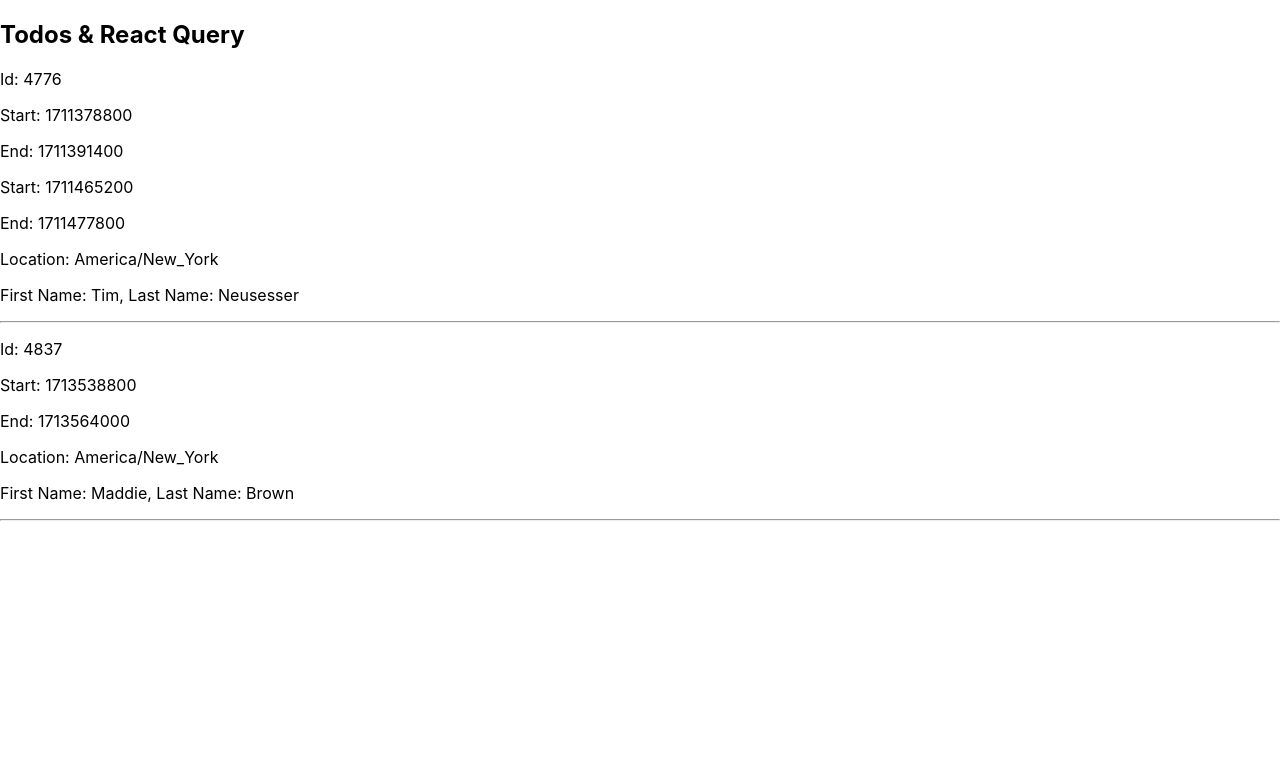
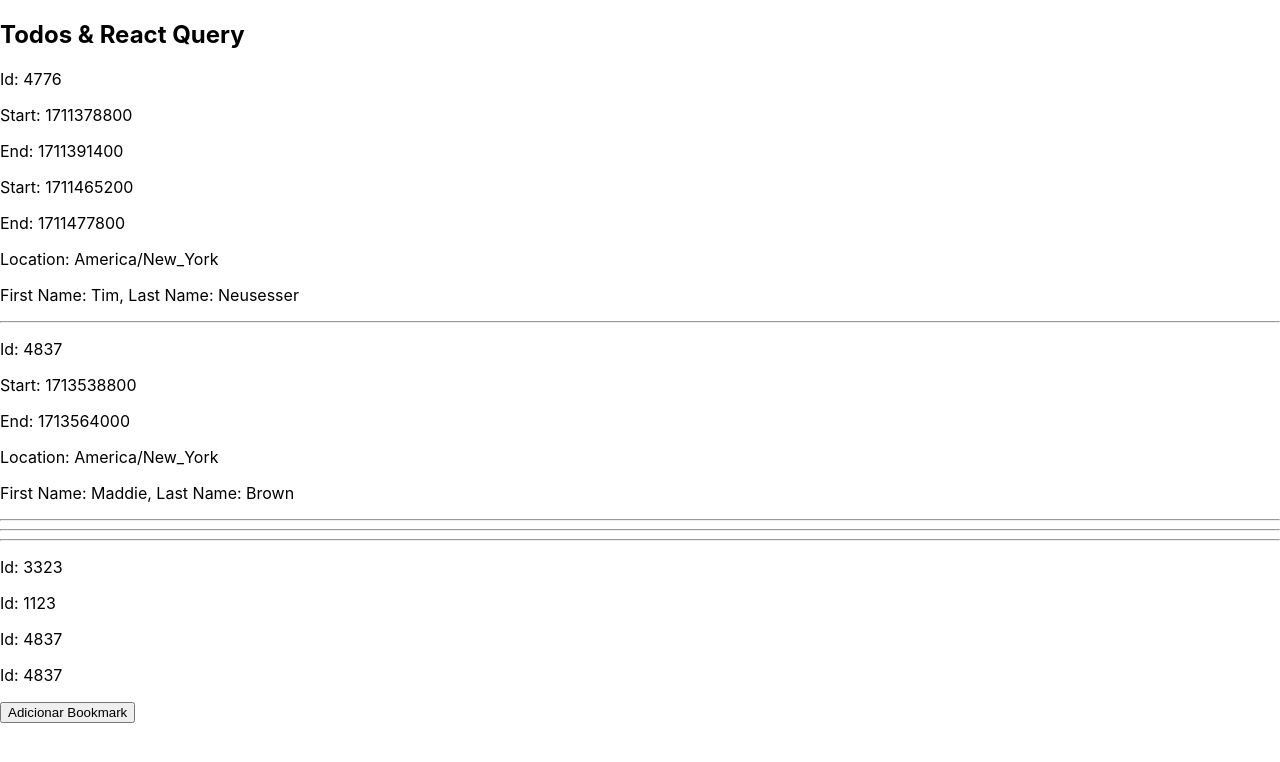
Before and after one commit to Amandasv/nng, a React (Create React App) app: page / in a window 1280 px wide. Shown: the top 762 px of the page. Built offline with nearby package versions, Linux system fonts and the light colour scheme; data requests are answered from the project's data file.

Commit message:
bookmark add e removendo em partes

```diff
--- a/db.json
+++ b/db.json
@@ -59,6 +59,12 @@
     },
     {
       "id": "1123"
+    },
+    {
+      "id": "4837"
+    },
+    {
+      "id": "4837"
     }
   ]
 }
--- a/src/App.tsx
+++ b/src/App.tsx
@@ -1,4 +1,4 @@
-import React from 'react';
+import React, { useEffect, useState } from 'react';
 import axios from 'axios';
 import logo from './logo.svg';
 import './App.css';
@@ -6,21 +6,16 @@ import { useMutation, useQuery, useQueryClient, useQueries } from 'react-query';
 import { useCourseData } from './hooks/useCourseData'
 import Course from './components/course/Course';
 import { Tile } from './components/course/Tile';
+import { useBookmarkData, useSaveBookmark } from './hooks/useBookmarkData';
+import { BookmarkButton } from './components/bookmark/BookmarkButton';
 
 function App() {
 
-  const { data, isLoading } = useCourseData();
+  const { data: courseListData, isLoading: isLoadingCourse } = useCourseData();
+  const {saveBookmark} = useSaveBookmark();
+  const [selectedCourse, setSelectedCourse] = useState('')
+  console.log('selectedCourse', selectedCourse)
 
-  // if (isLoading) {
-  //   return <div className="loading">Carregando...</div>;
-  // }
-
-  // if (coursesQuery.error) {
-  //   return <div className="loading">Algo deu errado!</div>;
-  // }
-
-  console.log('isLoading', isLoading)
-  console.log('aqui', data ? data[0] : '')
 
 
   return (
@@ -29,32 +24,25 @@ function App() {
         <h2>Todos & React Query</h2>
 
 
-        {data?.map((item: Course) => (
+        {courseListData?.map((item: Course) => (
           <>
-            <Tile course={item} />
+          <div onClick={() => setSelectedCourse(item.id)}>
+            <Tile course={item}/>
+          </div>
+
           </>
 
         ))}
 
-        {/* <Tile course={fakeCourse} /> */}
-        {/* {courses.map((course: any) => (
-          <div
-            onClick={() =>
-              mutation.mutate(course.id)
-            }
-            key={course.id}
-          >
-            {course.id}
-          </div>
-        ))}
+        {/* <div
+          onClick={() => saveBookmark.mutate('999')}
+        >
+          clica aqui
+        </div> */}
         <hr/>
-        {saves.map((saved: any) => (
-          <div
-            key={saved.id}
-          >
-            {saved.id}
-          </div>
-        ))} */}
+        <hr/>
+
+        <BookmarkButton id={selectedCourse}/>
       </div>
     </div>
   );
--- /dev/null
+++ b/src/components/bookmark/BookmarkButton.tsx
@@ -0,0 +1,79 @@
+import { useEffect, useState } from "react";
+import { useBookmarkData, useRemoveBookmark, useSaveBookmark } from "../../hooks/useBookmarkData";
+import { Saved } from "./Saved";
+import { error } from "console";
+
+export function BookmarkButton({ id }: Saved) {
+  const [bookmarked, setBookmarked] = useState<boolean>(false);
+  const { saveBookmark } = useSaveBookmark();
+  const { deleteCourse } = useRemoveBookmark();
+  const { data: bookmarkedData, isLoading: isLoadingBookmarked } = useBookmarkData();
+
+
+  const [bookmarkedList, setBookmarkedList] = useState<Saved[]>([]);
+
+  useEffect(() => {
+    if (bookmarkedData) {
+      setBookmarkedList(bookmarkedData);
+    }
+  }, [bookmarkedData, bookmarked])
+
+  const existe = bookmarkedList.some(item => item.id === id);
+
+  useEffect(() => {
+    if(existe){
+      console.log('caiu no useEffect')
+      setBookmarked(true)
+    }
+  }, [id])
+
+
+  console.log('existe??', existe)
+
+  // console.log('state -bookmarkedList', bookmarkedList)
+
+
+  const addBookmark = () => {
+    console.log('caiu do addBookmark')
+    if(id) {
+      saveBookmark.mutate(id)
+      if (saveBookmark.isSuccess) {
+        console.log('SUCESSO')
+        setBookmarked(true)
+      }
+    }
+
+  }
+
+  const removeBookmark = () => {
+    console.log('caiu no removeBookmark')
+    if (deleteCourse.isSuccess) {
+      console.log('foi DELETADO com SUCESSO')
+      setBookmarked(false)
+    }
+  }
+
+  const handleBookmarkClick = () => {
+    if (!bookmarked) {
+      addBookmark();
+    } else {
+      removeBookmark();
+    }
+  }
+
+  return (
+    <div>
+      {bookmarkedData?.map((item: any) => (
+          <>
+            <p>Id: {item.id}</p>
+          </>
+
+        ))}
+
+      <button onClick={handleBookmarkClick}>
+        {bookmarked ? 'Remover Bookmark' : 'Adicionar Bookmark'}
+      </button>
+      {bookmarked && <p>id: {id} Adicionado!</p>}
+    </div>
+  )
+}
--- /dev/null
+++ b/src/components/bookmark/Saved.ts
@@ -0,0 +1,3 @@
+export interface Saved {
+    id?: string;
+}
--- /dev/null
+++ b/src/hooks/useBookmarkData.ts
@@ -0,0 +1,70 @@
+import axios, { AxiosPromise, AxiosResponse } from "axios"
+import { useMutation, useQuery, useQueryClient } from "react-query"
+
+export function useBookmarkData() {
+  const query = useQuery({
+    queryFn: () => axios.get("http://localhost:5000/saved").then((response) => response),
+    queryKey: ['saved-data'],
+    retry: 2
+  })
+
+  return {
+    ...query,
+    data: query.data?.data
+  }
+}
+
+export function useSaveBookmark() {
+  const { data: currentSaved } = useBookmarkData();
+  const queryClient = useQueryClient();
+
+  let courseId: { id: string; };
+
+  const postData = async (courseId: string): Promise<AxiosResponse<any>> => {
+    courseId=courseId;
+    const response = axios.post(`http://localhost:5000/saved`, { id: courseId })
+    return response;
+  }
+
+  const saveBookmark = useMutation({
+    mutationFn: postData,
+    onSuccess: () => queryClient.invalidateQueries(['saved-data']),
+    onError: (error) => {
+      console.error(error);
+    },
+  })
+
+  return {
+    saveBookmark
+  }
+}
+
+export function useRemoveBookmark() {
+  const { data: currentSaved } = useBookmarkData();
+  const queryClient = useQueryClient();
+
+  let courseId: { id: string; };
+
+  const deleteData = async (courseId: string): Promise<AxiosResponse<any>> => {
+    courseId=courseId;
+    const response = axios.delete(`http://localhost:5000/saved/${courseId}`)
+    return response;
+  }
+
+  // const deleteCourse = useMutation((courseId) => {
+  //   return axios.delete(`http://localhost:3004/posts/${courseId}`);
+  // });
+
+
+  const deleteCourse = useMutation({
+    mutationFn: deleteData,
+    onSuccess: () => queryClient.invalidateQueries(['saved-data']),
+    onError: (error) => {
+      console.error(error);
+    },
+  })
+
+  return {
+    deleteCourse
+  }
+}
```
